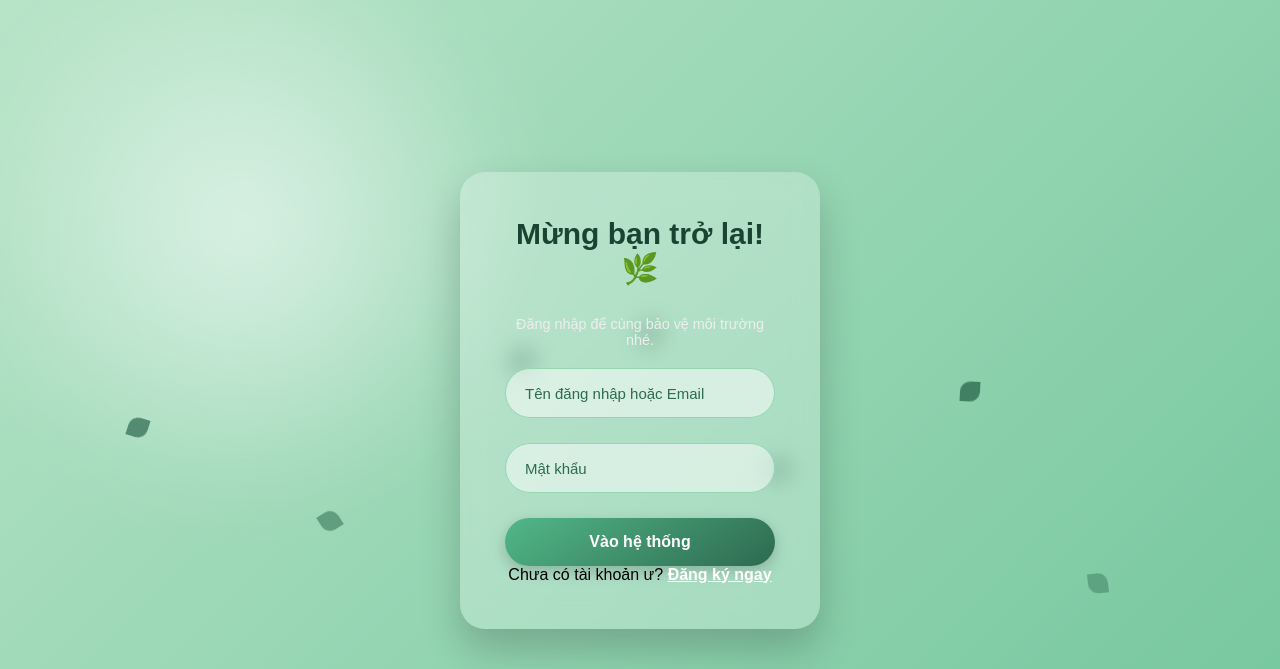
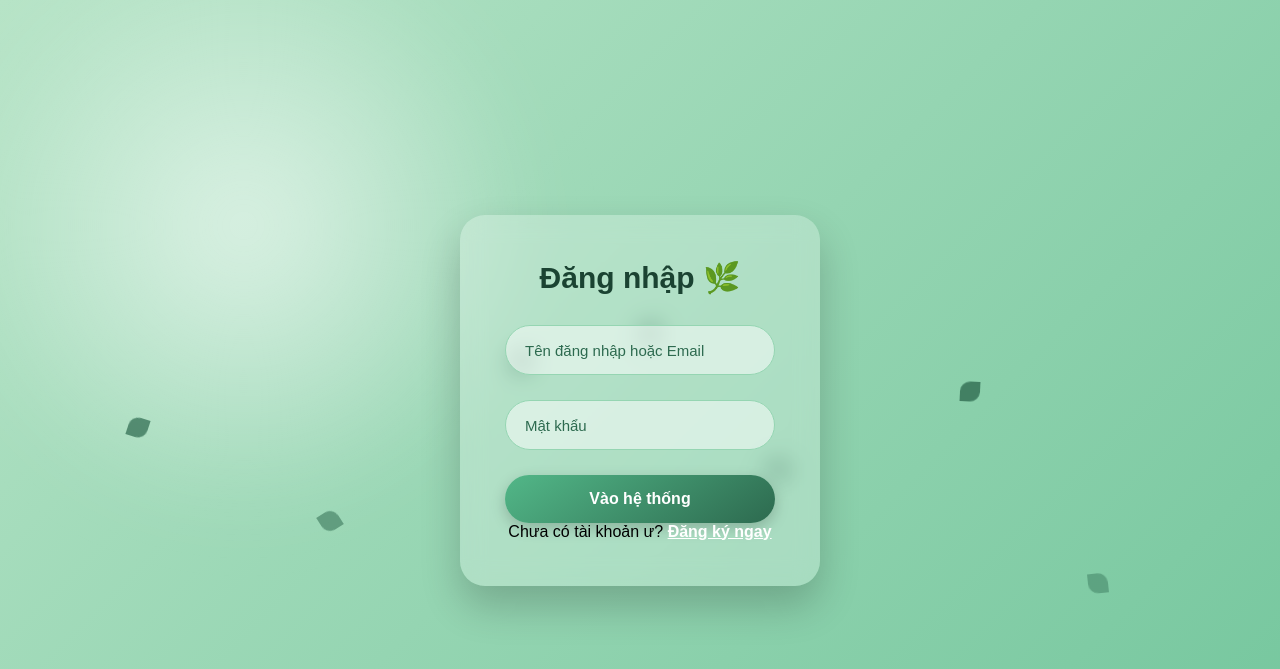
Before and after one commit to longcaohuy2012-sudo/GreenDongNai, a Flask app: page /login in a window 1280 px wide. Shown: the top 669 px of the page. Run offline with Flask 3, Linux system fonts and the light colour scheme.

Commit message:
Fixing html

```diff
--- a/templates/login.html
+++ b/templates/login.html
@@ -26,8 +26,7 @@
           {% endif %}
         {% endwith %}
 
-        <h2>Mừng bạn trở lại! 🌿</h2>
-        <p style="color: #eee; font-size: 0.9rem; margin-bottom: 20px;">Đăng nhập để cùng bảo vệ môi trường nhé.</p>
+        <h2>Đăng nhập 🌿</h2>
 
         <form action="{{ url_for('login') }}" method="POST">
             <div class="input-box">
@@ -59,7 +58,7 @@
             animation: shake 0.5s ease-in-out;
         }
         .error-msg {
-            color: #fff;
+            color: #e6bfbf;
             font-size: 14px;
             text-align: left;
             margin: 5px 0;
--- a/templates/signup.html
+++ b/templates/signup.html
@@ -3,7 +3,7 @@
 <head>
     <meta charset="UTF-8">
     <meta name="viewport" content="width=device-width, initial-scale=1.0">
-    <title>Đăng ký - Green Dong Nai</title>
+    <title>Đăng ký - Green Đồng Nai</title>
     <link rel="stylesheet" href="{{ url_for('static', filename='loginstyle.css') }}">
 </head>
 <body>
```
Also changed, not shown: static/homestyle.css (added), templates/nhan_dien_anh.html (added), templates/nhan_din_anh.html (deleted).
